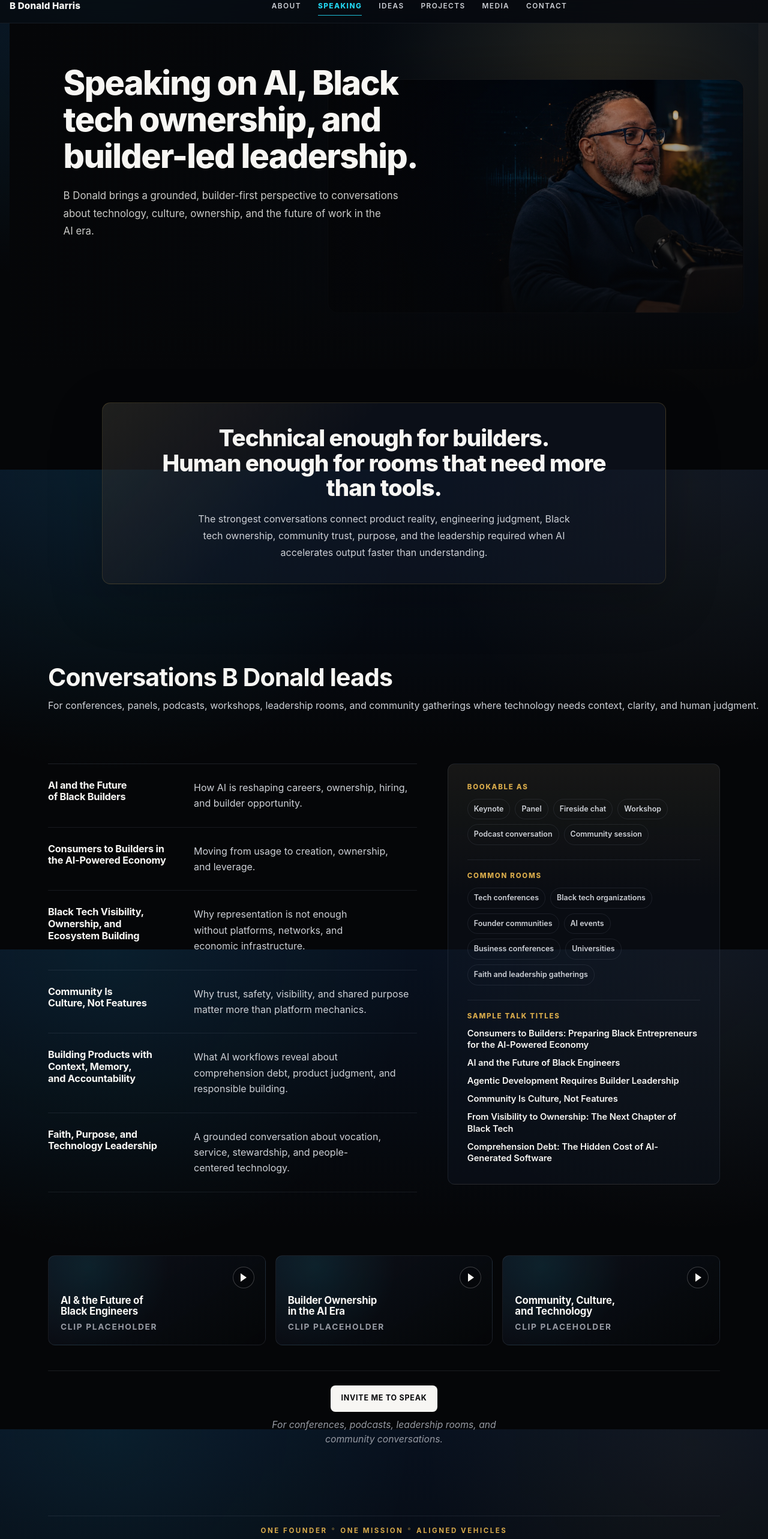
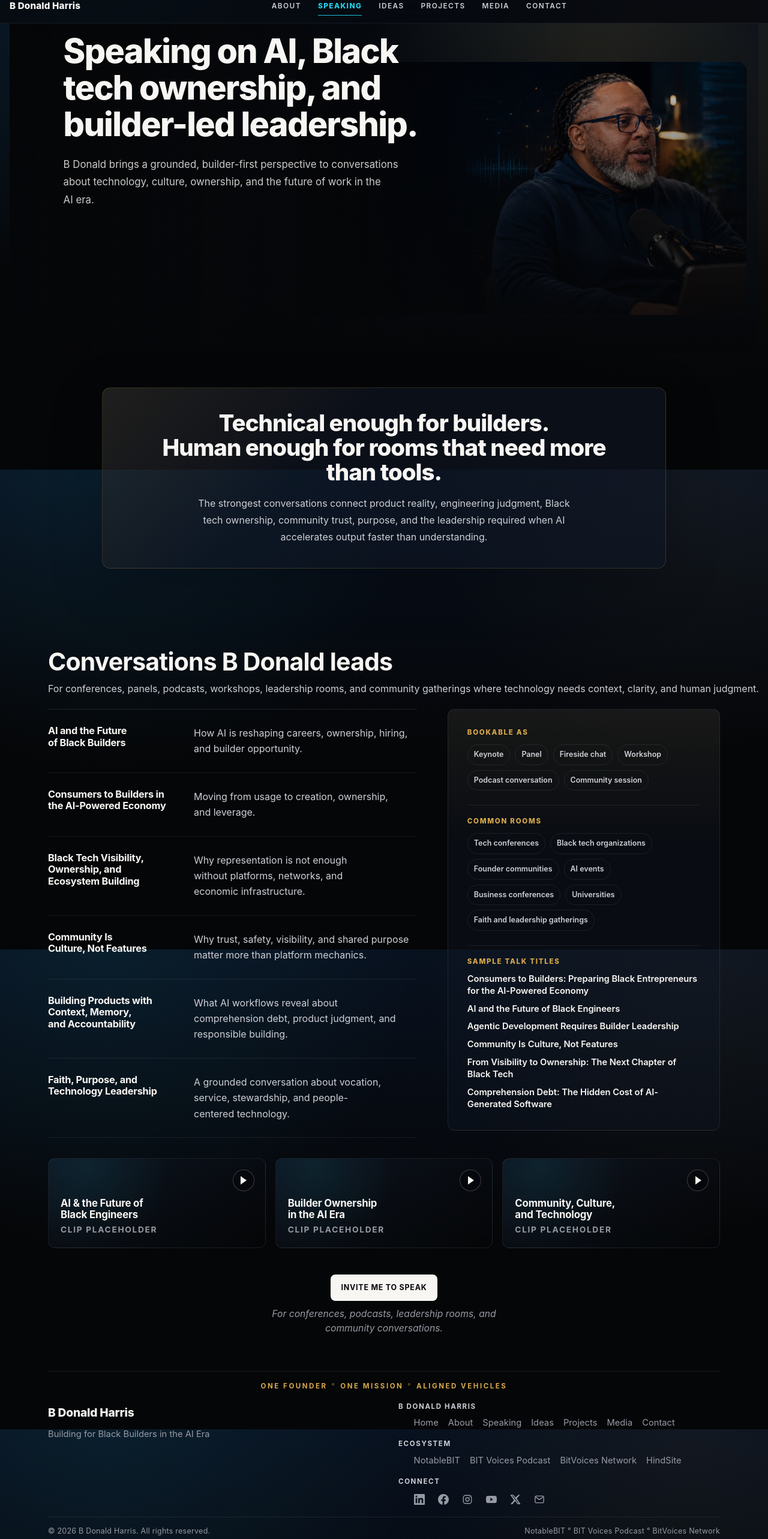
Before and after one commit to bdonaldharris/bdonaldharris.com, a Next.js app: page /speaking in a window 1280 px wide. Shown: the part 17-2583 px from the top of the page at 60% size. Built offline with nearby package versions, Linux system fonts and the light colour scheme.

Commit message:
Tighten Speaking page spacing and hero composition

```diff
--- a/app/globals.css
+++ b/app/globals.css
@@ -1439,11 +1439,11 @@ p {
 .speaking-hero {
   position: relative;
   display: grid;
-  grid-template-columns: minmax(470px, 0.82fr) minmax(0, 1.18fr);
-  gap: clamp(14px, 2.4vw, 32px);
-  align-items: center;
+  grid-template-columns: minmax(440px, 0.74fr) minmax(0, 1.26fr);
+  gap: clamp(8px, 1.6vw, 22px);
+  align-items: start;
   width: min(1320px, calc(100vw - 32px));
-  min-height: clamp(520px, 45vw, 620px);
+  min-height: clamp(500px, 43vw, 600px);
   margin: 0 auto;
   overflow: hidden;
   border-radius: 0 0 22px 22px;
@@ -1486,13 +1486,13 @@ p {
   display: grid;
   gap: 22px;
   max-width: 700px;
-  align-self: center;
+  align-self: start;
   padding:
     clamp(32px, 4vw, 58px)
     clamp(34px, 5vw, 70px)
-    clamp(80px, 7vw, 112px)
+    clamp(72px, 6vw, 100px)
     clamp(50px, 7vw, 104px);
-  transform: translateY(-54px);
+  transform: translateY(-36px);
 }
 
 .speaking-hero-copy h1 {
@@ -1518,7 +1518,7 @@ p {
   z-index: 1;
   align-self: center;
   aspect-ratio: 16 / 9;
-  margin: clamp(16px, 2vw, 24px) clamp(16px, 2vw, 24px) clamp(16px, 2vw, 24px) 0;
+  margin: clamp(10px, 1.4vw, 18px) clamp(10px, 1.4vw, 18px) clamp(10px, 1.4vw, 18px) 0;
   overflow: hidden;
   border: 1px solid rgba(154, 164, 184, 0.1);
   border-radius: 18px;
@@ -1592,8 +1592,10 @@ p {
 .speaking-conversations {
   display: grid;
   grid-template-columns: minmax(0, 1.15fr) minmax(310px, 0.85fr);
-  gap: clamp(28px, 4vw, 52px);
+  column-gap: clamp(28px, 4vw, 52px);
+  row-gap: 0;
   align-items: start;
+  padding-bottom: clamp(20px, 3vw, 34px);
 }
 
 .speaking-conversations-main,
@@ -1604,8 +1606,8 @@ p {
 .speaking-conversations-intro {
   grid-column: 1 / -1;
   display: grid;
-  gap: 10px;
-  margin-bottom: clamp(22px, 3vw, 32px);
+  gap: 8px;
+  margin-bottom: clamp(12px, 2vw, 20px);
 }
 
 .speaking-conversations-intro h2 {
@@ -1718,7 +1720,7 @@ p {
 }
 
 .speaking-clips {
-  padding-block: clamp(16px, 2.4vw, 28px) clamp(22px, 3.4vw, 42px);
+  padding-block: 0 clamp(16px, 2.4vw, 28px);
 }
 
 .speaking-clip-grid {
@@ -1788,9 +1790,13 @@ p {
   display: grid;
   justify-items: center;
   gap: 10px;
-  padding: clamp(16px, 2.4vw, 24px) 0 clamp(26px, 3.4vw, 38px);
-  border-top: 1px solid rgba(154, 164, 184, 0.14);
+  padding: clamp(8px, 1.6vw, 16px) 0 clamp(12px, 2vw, 22px);
+  border-top: 0 none transparent;
   text-align: center;
+}
+
+.speaking-page + .site-footer {
+  margin-top: clamp(22px, 3vw, 36px);
 }
 
 .speaking-final-cta p {
@@ -1804,12 +1810,12 @@ p {
 
 @media (max-width: 1100px) and (min-width: 861px) {
   .speaking-hero {
-    grid-template-columns: minmax(430px, 0.82fr) minmax(0, 1.18fr);
+    grid-template-columns: minmax(400px, 0.76fr) minmax(0, 1.24fr);
   }
 
   .speaking-hero-copy {
     padding-left: clamp(44px, 5vw, 64px);
-    transform: translateY(-44px);
+    transform: translateY(-32px);
   }
 
   .speaking-hero-copy h1 {
@@ -2787,7 +2793,7 @@ p {
   }
 
   .speaking-conversations-intro {
-    margin-bottom: 24px;
+    margin-bottom: 16px;
   }
 
   .speaking-conversations-intro h2,
```
